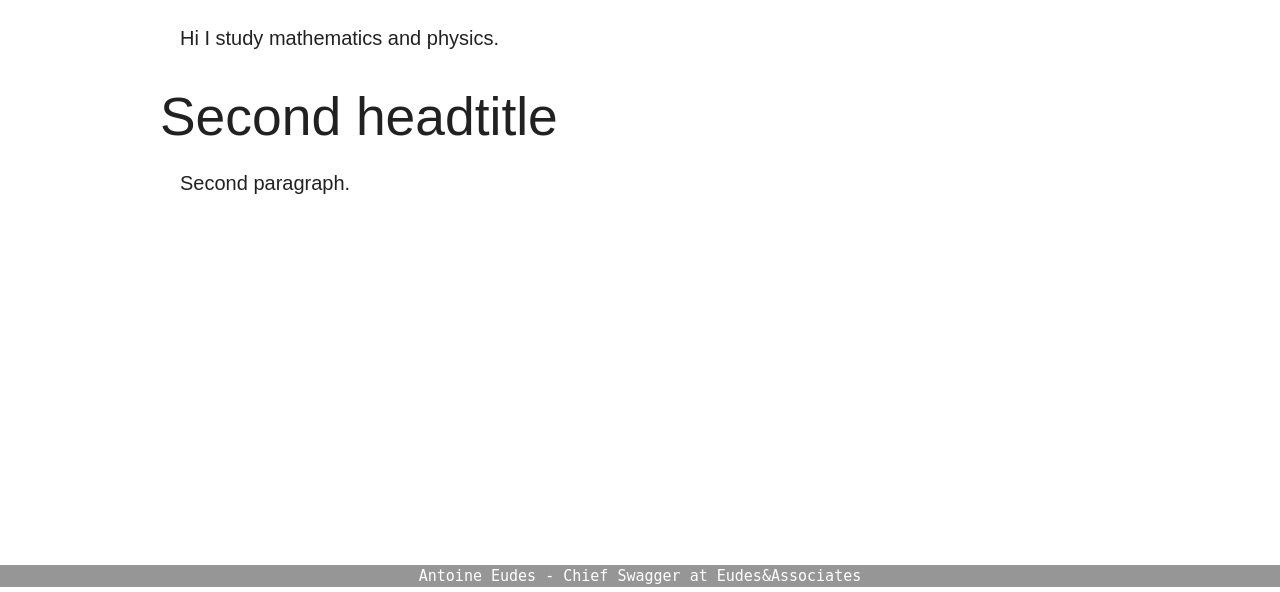
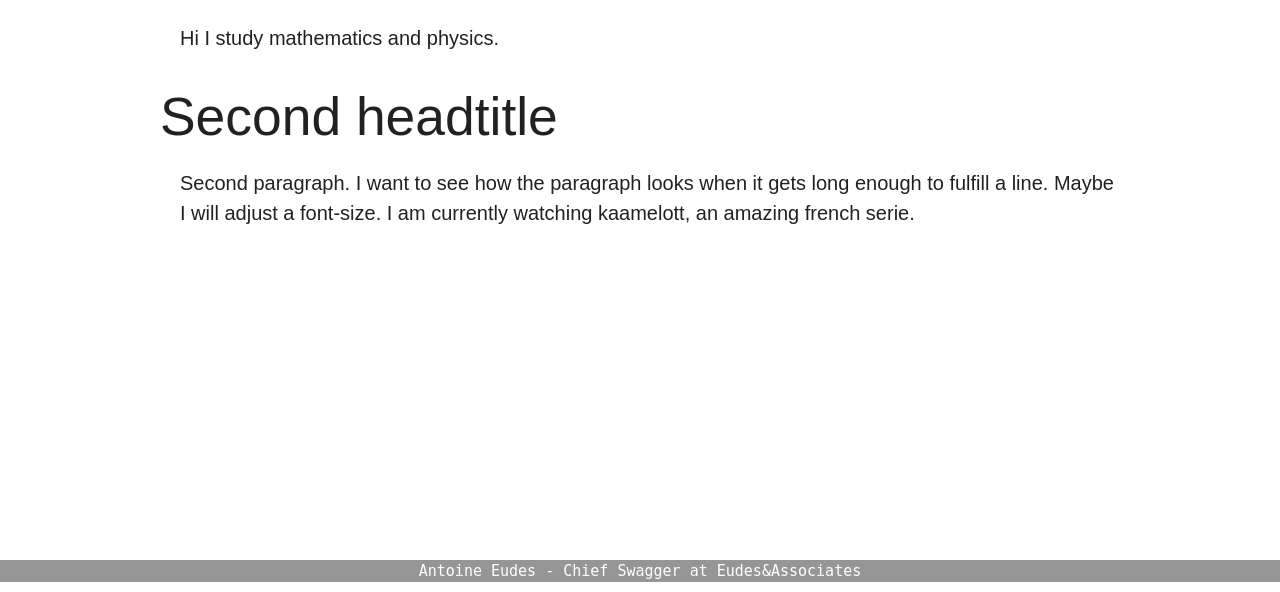
Before and after one commit to antoineeudes/blog, a PHP site: page / in a window 1280 px wide. Shown: the part 208-800 px from the top of the page. Run offline with PHP 8.4, Linux system fonts and the light colour scheme; some libraries are stand-ins or nearby versions.

Commit message:
added text

```diff
--- a/design.css
+++ b/design.css
@@ -21,7 +21,7 @@ footer {
 	margin-left: 0px;
 	margin-right: 0px;
 	font-size: 15px;
-	margin-bottom: 5px;
+	margin-bottom: 10px;
         }
 
 main {
--- a/index.html
+++ b/index.html
@@ -17,7 +17,8 @@
 		<p>Hi I study mathematics and physics.</p>
 
     <h2>Second headtitle</h2>
-    <p>Second paragraph.</p>
+    <p>Second paragraph. I want to see how the paragraph looks when it gets long enough  to fulfill a line. Maybe I will adjust a font-size.
+    I am currently watching kaamelott, an amazing french serie.</p>
 
 	</main>
 
```
